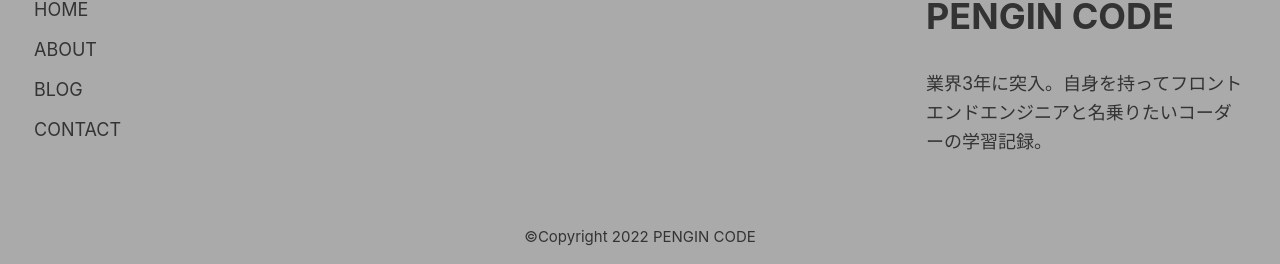
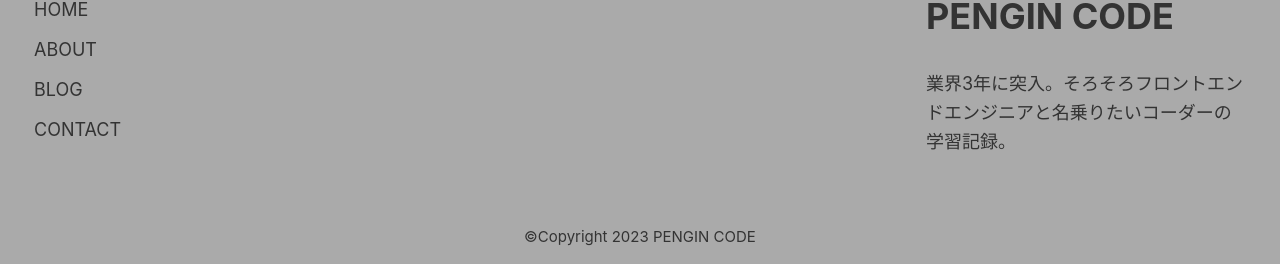
Before and after one commit to hiro8watanabe/nextjs-microcms-blog, a Next.js app: page /about in a window 1280 px wide. Shown: the part 1096-1360 px from the top of the page. Built offline with nearby package versions, Linux system fonts and the light colour scheme.

Commit message:
Copyright更新・テキスト修正

```diff
--- a/src/components/Footer/index.tsx
+++ b/src/components/Footer/index.tsx
@@ -34,12 +34,12 @@ export function Footer() {
           <div className={styles.logoWrap}>
             <h1 className={styles.title}>PENGIN CODE</h1>
             <p>
-              業界3年に突入。自身を持ってフロントエンドエンジニアと名乗りたいコーダーの学習記録。
+              業界3年に突入。そろそろフロントエンドエンジニアと名乗りたいコーダーの学習記録。
             </p>
           </div>
         </div>
         <div className={styles.copy}>
-          <small lang="en">©Copyright 2022 PENGIN CODE</small>
+          <small lang="en">©Copyright 2023 PENGIN CODE</small>
         </div>
       </div>
     </footer>
```
